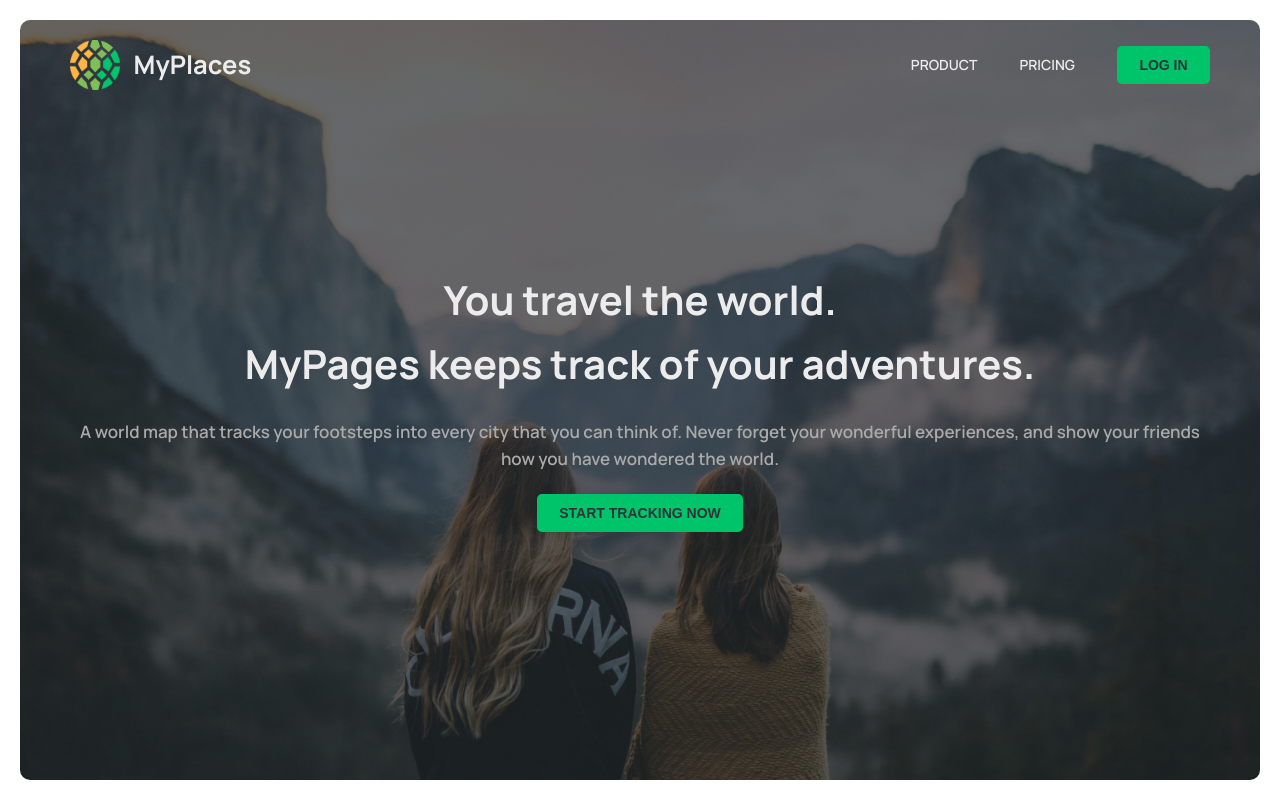
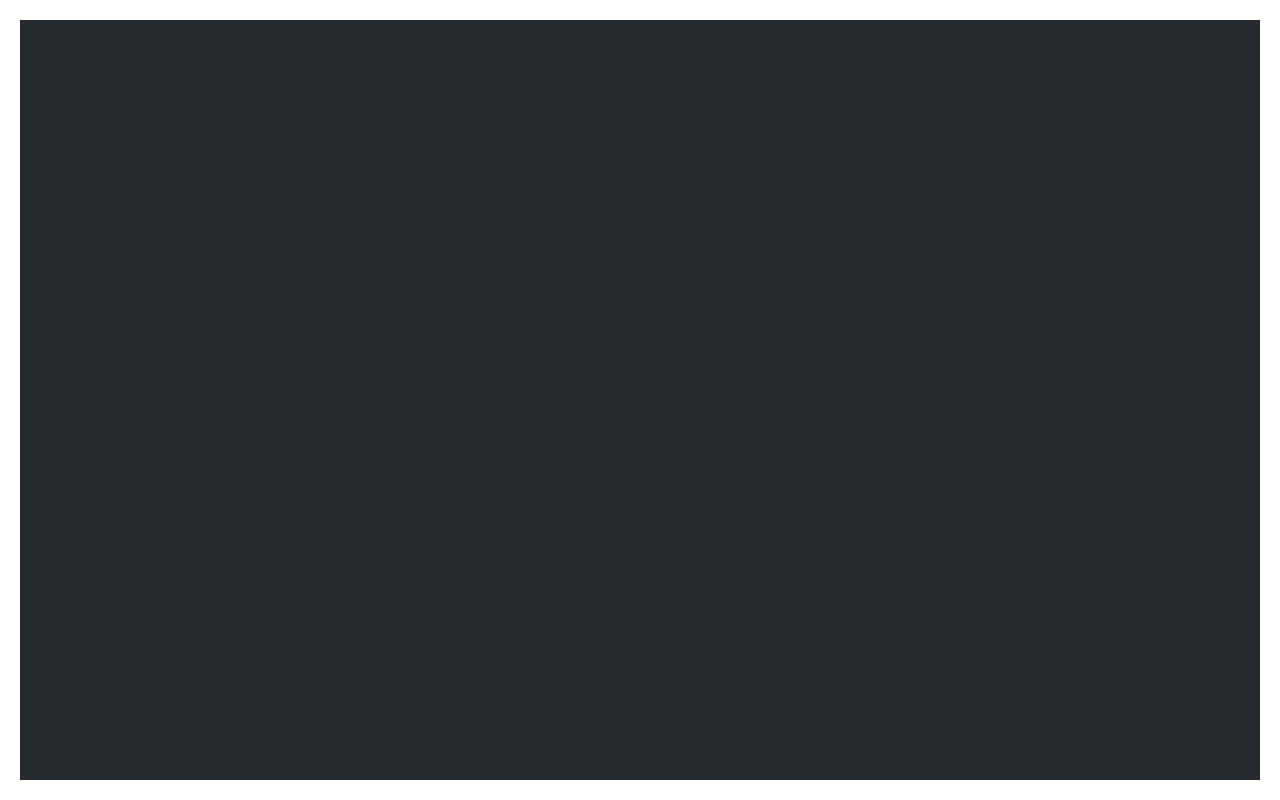
Before and after one commit to SayanMazumdar/myplaces, a React (Vite) app: page /product in a window 1280 px wide. Built offline with nearby package versions, Linux system fonts and the light colour scheme.

Commit message:
Added Pricing and Product pages

```diff
--- a/package.json
+++ b/package.json
@@ -11,7 +11,8 @@
   },
   "dependencies": {
     "react": "^18.3.1",
-    "react-dom": "^18.3.1"
+    "react-dom": "^18.3.1",
+    "react-router-dom": "^6.26.1"
   },
   "devDependencies": {
     "@eslint/js": "^9.9.0",
--- a/src/App.jsx
+++ b/src/App.jsx
@@ -1,9 +1,16 @@
+import { BrowserRouter, Route, Routes } from 'react-router-dom';
 import Home from './pages/Home';
+import Product from './pages/Product';
+import Pricing from './pages/Pricing';
 
 export default function App() {
   return (
-    <div>
-      <Home />
-    </div>
+    <BrowserRouter>
+      <Routes>
+        <Route path='/' element={<Home />} />
+        <Route path='product' element={<Product />} />
+        <Route path='pricing' element={<Pricing />} />
+      </Routes>
+    </BrowserRouter>
   )
 }
--- a/src/components/Navigation.jsx
+++ b/src/components/Navigation.jsx
@@ -1,17 +1,24 @@
 import styles from './Navigation.module.css';
 import icon from '../assets/icon.png'
+import { NavLink } from 'react-router-dom';
 
 export default function Navigation() {
   return (
     <nav className={styles.nav}>
       <div className={styles.logo}>
-        <img src={icon} alt="logo" height='50px'/>
+        <img src={icon} alt="logo" height='50px' />
         <h1>MyPlaces</h1>
       </div>
       <ul>
-        <li>PRODUCT</li>
-        <li>PRICING</li>
-        <li><button>LOG IN</button></li>
+        <li>
+          <NavLink to='product'>PRODUCT</NavLink>
+        </li>
+        <li>
+          <NavLink to='pricing'>PRICING</NavLink>
+        </li>
+        <li>
+          <NavLink to='login'><button>LOG IN</button></NavLink>
+        </li>
       </ul>
     </nav>
   )
--- a/src/components/Navigation.module.css
+++ b/src/components/Navigation.module.css
@@ -21,7 +21,11 @@
     gap: 3em;
     font-size: 1.4em;
     align-items: center;
-    color: var(--color-light--2);
     font-weight: 600;
     cursor: pointer;
 }
+
+.nav a {
+    color: var(--color-light--2);
+    text-decoration: none;
+}
--- /dev/null
+++ b/src/pages/Pricing.jsx
@@ -0,0 +1,7 @@
+export default function Pricing() {
+  return (
+    <div>
+
+    </div>
+  )
+}
--- /dev/null
+++ b/src/pages/Product.jsx
@@ -0,0 +1,9 @@
+import styles from './Product.module.css';
+
+export default function Product() {
+  return (
+    <div className={styles.layout}>
+
+    </div>
+  )
+}
--- /dev/null
+++ b/src/pages/Product.module.css
@@ -0,0 +1,5 @@
+.layout {
+    height: calc(100vh - 4em);
+    background-color: var(--color-dark--0);
+    margin: 2em;
+}
```
Also changed, not shown: src/pages/Pricing.module.css (added), 1 other file (tests, documents, lock files or other folders).
